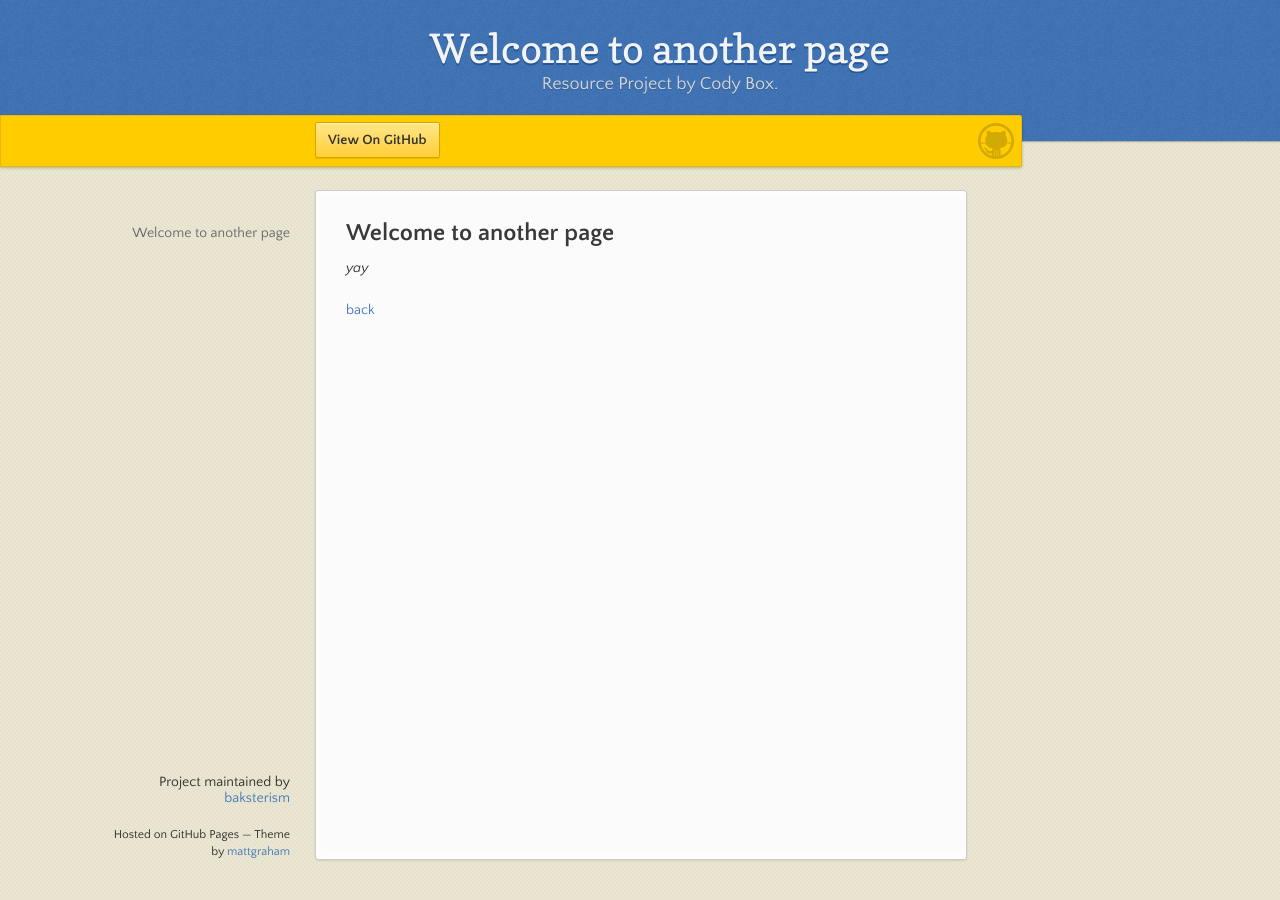
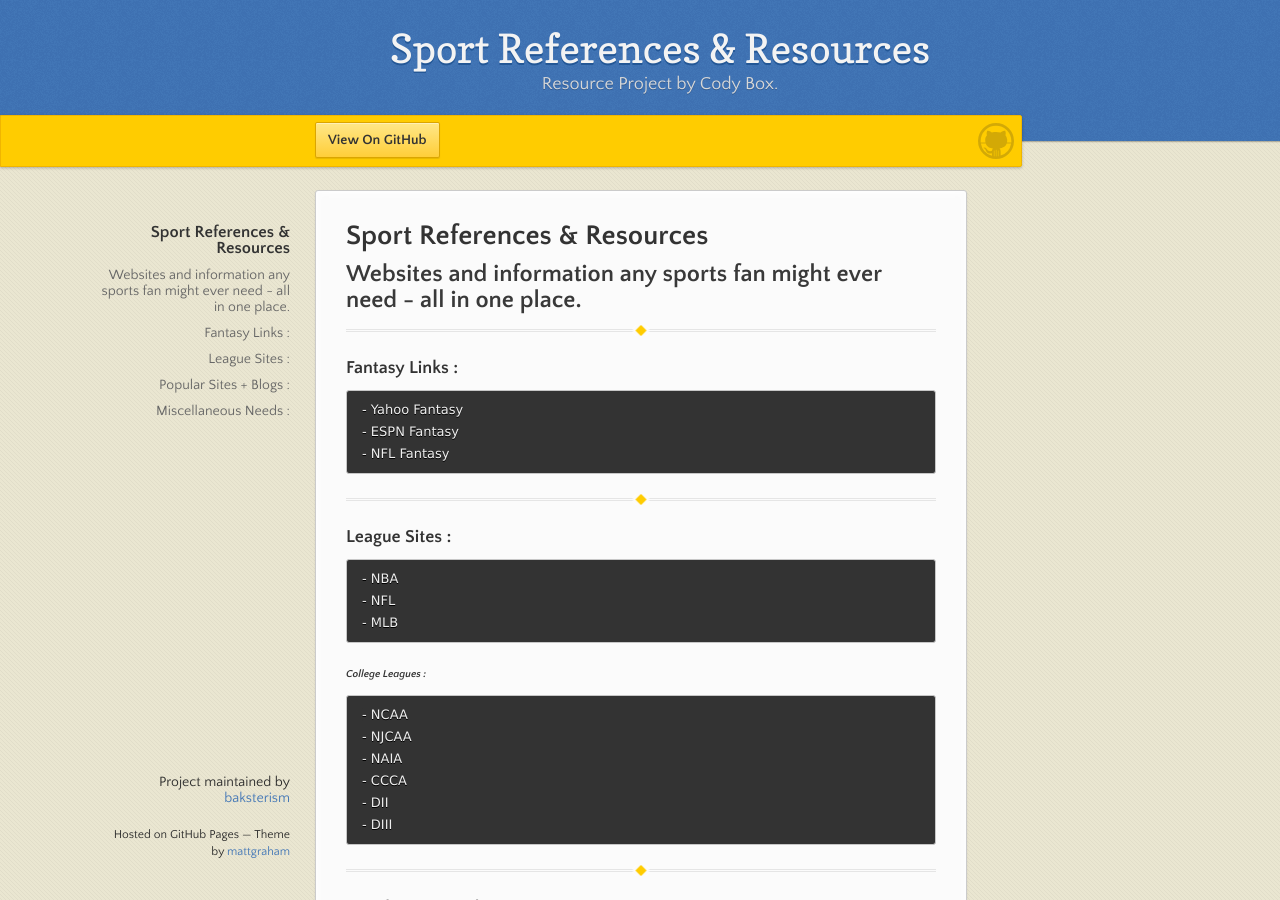
Before and after one commit to baksterism/codybox, a Jekyll site: the page built from another-page.md, in a window 1280 px wide and 900 px high. Built offline with Jekyll 4.4.1, drawn with Linux system fonts in a browser that asks for light colours; our own code applies the rules of GitHub Pages for plain Markdown files; some of the changed text lies outside the part shown.

Commit message:
Added .md to 'another-page'
Added .md to 'another-page'

```diff
--- a/another-page.md
+++ b/another-page.md
@@ -2,7 +2,50 @@
 layout: default
 ---
 
-## Welcome to another page
+# **Sport References & Resources**
+## Websites and information any sports fan might ever need - all in one place.
+
+<hr>
+
+### **Fantasy Links :**
+    - Yahoo Fantasy
+    - ESPN Fantasy
+    - NFL Fantasy
+
+<hr>
+
+### **League Sites :**
+    - NBA
+    - NFL
+    - MLB
+
+###### ***College Leagues :***
+    - NCAA
+    - NJCAA
+    - NAIA
+    - CCCA
+    - DII
+    - DIII
+
+<hr>
+
+### **Popular Sites + Blogs :**
+    - ESPN
+    - Yahoo Sports
+    - Pound4Pound
+
+<hr>
+
+### **Miscellaneous Needs :**
+    - Betting Sites
+    - Typical Bets Defined
+    - iCal feed of sports schedule
+
+
+
+
+
+<hr>
 
 _yay_
 
```
Also changed, not shown: 2 other files.
